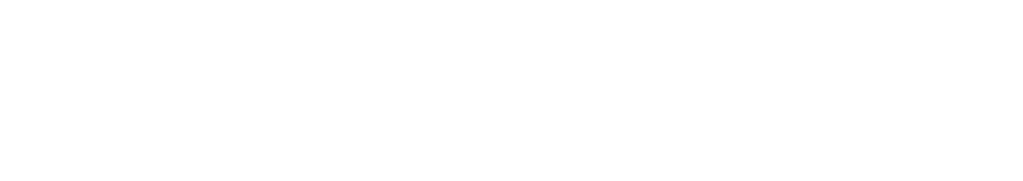
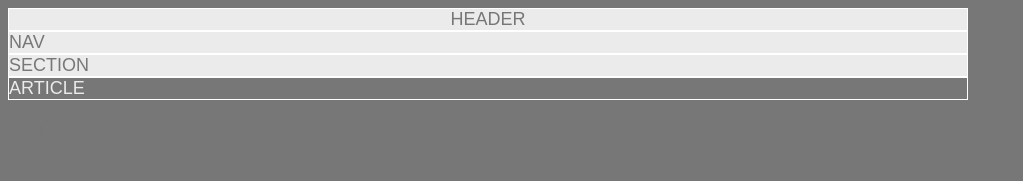
Before and after one commit to jennyoum/HW-Wireframe, a plain HTML site: page index.html in a window 1280 px wide. Shown: the whole page, without its empty margins (0-1023 px from the left). Drawn offline with Linux system fonts and the light colour scheme.

Commit message:
changes to background, colour, and font

```diff
--- a/index.html
+++ b/index.html
@@ -4,9 +4,23 @@
     <meta charset="UTF-8">
     <meta name="viewport" content="width=device-width, initial-scale=1.0">
     <meta http-equiv="X-UA-Compatible" content="ie=edge">
-    <title>Document</title>
+    <link rel="stylesheet" href="style.css">
+    <style>
+        </style>
+    <title>Wireframe</title>
 </head>
 <body>
+<div class="background">
+    <header>HEADER</header>
+    <nav>NAV</nav>
+    <section>SECTION</section>
+    <article>ARTICLE</article>
+    <p>h1,h2,h3</p>
+    <p>p</p>
+    <aside></aside>
+    <footer></footer>
+</div>
+
 
 </body>
 </html>
--- a/style.css
+++ b/style.css
@@ -0,0 +1,31 @@
+body{
+    background-color: #777;
+    color: #777;
+    width: 960px;
+    font-family: 'arial','helvetica neue','helvetica',sans-serif;
+    font-size: 18px;
+
+}
+
+header{
+    border: #fff 1px solid;
+    background-color: #ebebeb;
+    text-align: center;
+    padding:
+}
+
+nav{
+    border: #fff 1px solid;
+    background-color: #ebebeb;
+}
+
+section{
+    border: #fff 1px solid;
+    background-color: #ebebeb;
+}
+
+article{
+    border: #fff 1px solid;
+    color: #ebebeb;
+    background: #777
+}
```
